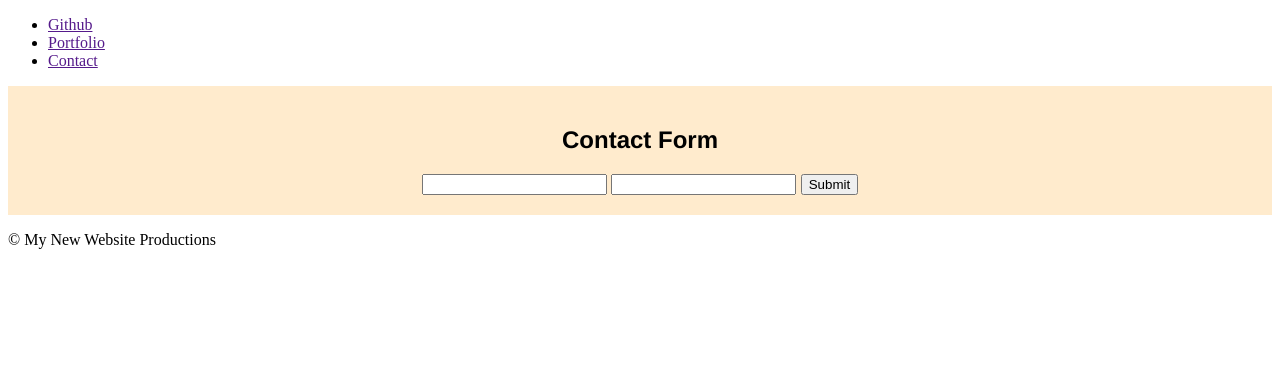
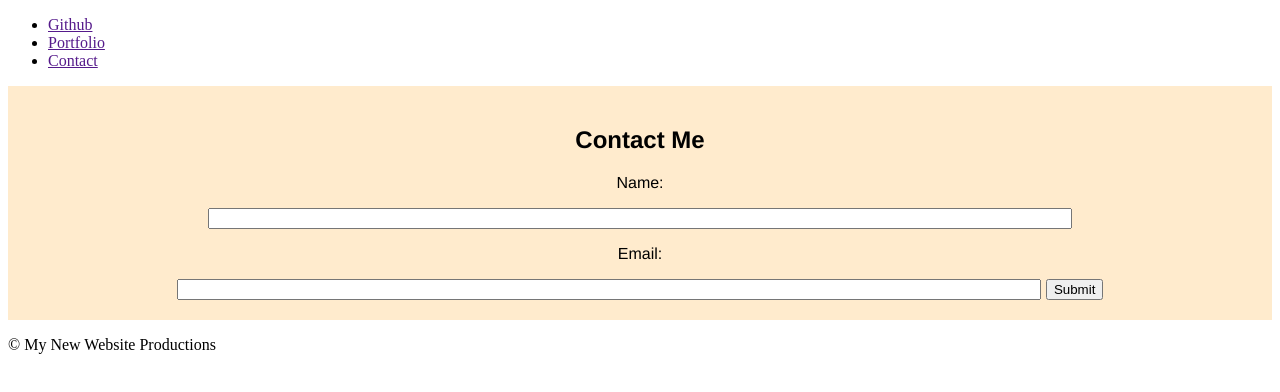
Before and after one commit to bloodfued12/portfolio-project, a plain HTML site: page index.html in a window 1280 px wide. Drawn offline with Linux system fonts and the light colour scheme.

Commit message:
added some text to form, and added some css for input boxes

```diff
--- a/assets/style.css
+++ b/assets/style.css
@@ -5,3 +5,7 @@
     padding: 20px;
     font-family: "Helvetica Neue", Helvetica, Arial, sans-serif;;
 }
+
+#name-input, #email-input {
+    width: 70%;
+}
--- a/index.html
+++ b/index.html
@@ -18,11 +18,13 @@
     </header>
   <main>
   <section id="contact-form">
-        <h2>Contact Form</h2>
+        <h2><b>Contact Me</b></h2>
         <form>
-            <input type = "text">
-            <input type = "text">
-            <input type = "submit">
+            <p>Name:</p>
+            <input id="name-input" type = "text">
+            <p>Email:</p>
+            <input id="email-input" type = "text">
+            <input id="submit-button" type = "submit">
         </form>
     </section>
   </main>
```
